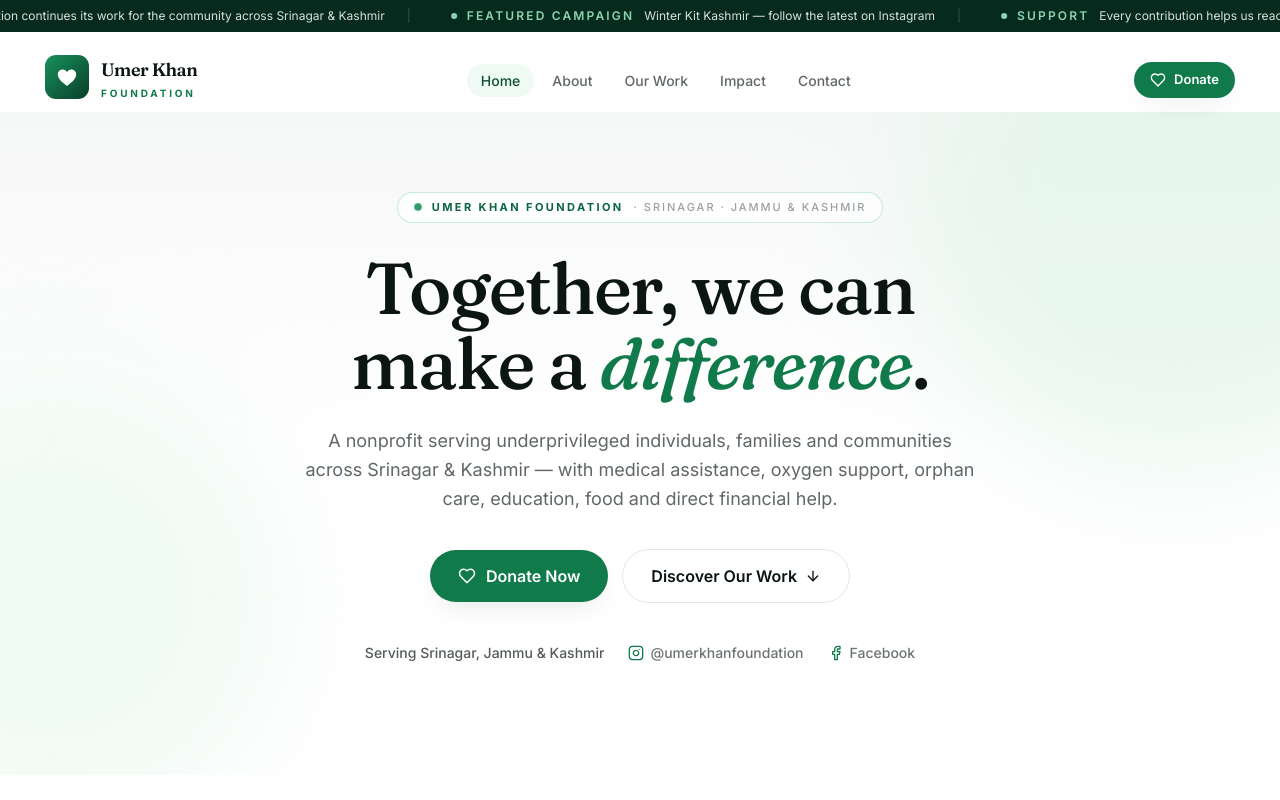
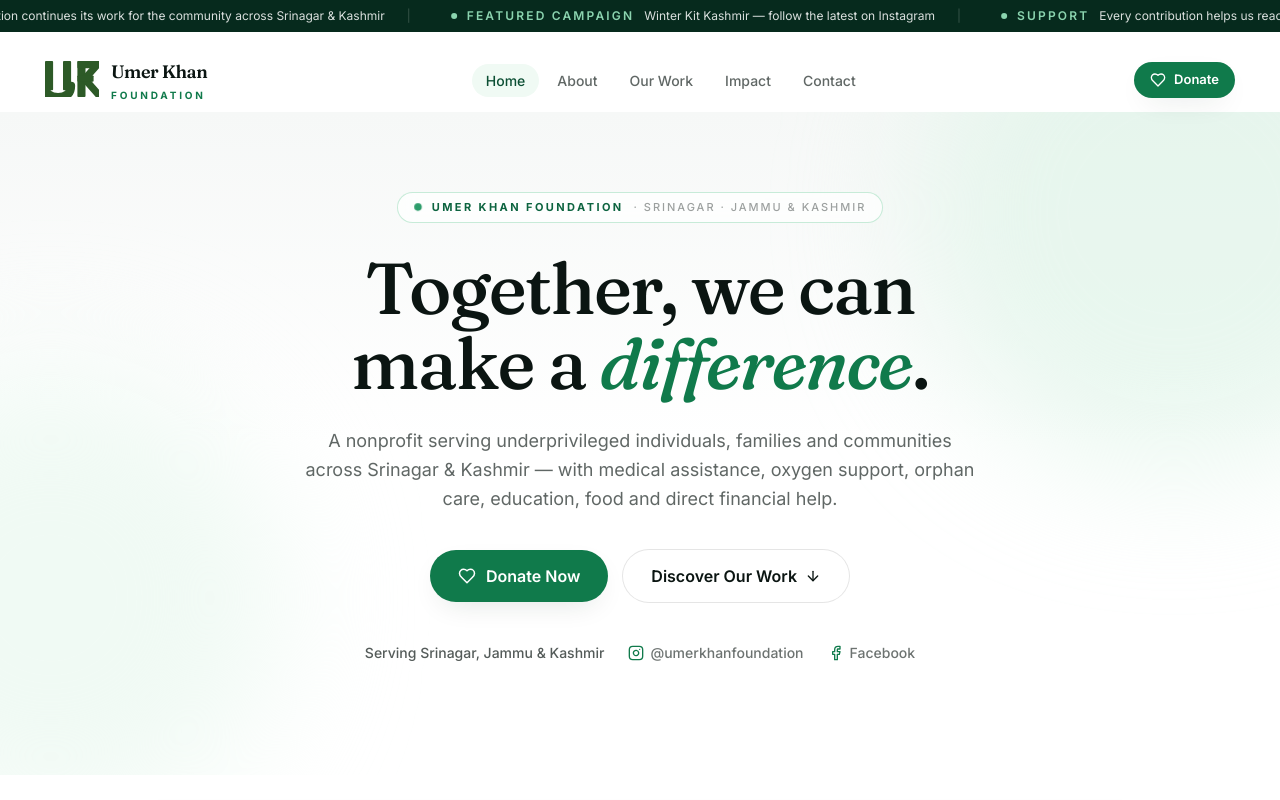
Before and after one commit to zaidqurieshi/umerkhanfoundation-website, a React (Vite) app: page / in a window 1280 px wide. Shown: the top 800 px of the page. Built offline with nearby package versions, Linux system fonts and the light colour scheme.

Commit message:
Update website

```diff
--- a/src/components/ui/Logo.jsx
+++ b/src/components/ui/Logo.jsx
@@ -1,26 +1,60 @@
 /**
  * Brand mark & wordmark.
  *
- * NOTE: The foundation's official logo image isn't publicly retrievable,
- * so this is a clean typographic mark (rounded green tile + heart).
- * To use the real logo: drop `logo.png` into /public and replace the
- * <LogoMark/> SVG below with <img src="/logo.png" alt="Umer Khan Foundation" />.
+ * LogoMark: SVG recreation of the official UKF lettermark —
+ *   a large U on the left, with K and F formed by two horizontal
+ *   bars crossing a shared vertical stem on the right.
+ *   Transparent background — works on light and dark surfaces.
  */
 
-export function LogoMark({ className = "h-10 w-10" }) {
+export function LogoMark({ className = "h-10 w-10", variant = "dark" }) {
+  const fill = variant === "light" ? "#ffffff" : "#2d5a27"
   return (
-    <svg viewBox="0 0 64 64" className={className} role="img" aria-label="Umer Khan Foundation mark">
-      <defs>
-        <linearGradient id="ukf-mark-gradient" x1="0" y1="0" x2="1" y2="1">
-          <stop offset="0%" stopColor="#17925b" />
-          <stop offset="100%" stopColor="#0a3d2a" />
-        </linearGradient>
-      </defs>
-      <rect width="64" height="64" rx="16" fill="url(#ukf-mark-gradient)" />
+    <svg
+      viewBox="0 0 120 80"
+      className={className}
+      role="img"
+      aria-label="UKF — Umer Khan Foundation"
+      fill="none"
+      xmlns="http://www.w3.org/2000/svg"
+    >
+      {/* ── U ── thick U shape: two legs + curved base */}
+      {/* Left leg */}
+      <rect x="0" y="0" width="18" height="65" rx="2" fill={fill} />
+      {/* Right leg of U */}
+      <rect x="40" y="0" width="18" height="65" rx="2" fill={fill} />
+      {/* Curved base joining the two legs */}
       <path
-        d="M32 45C23.4 38.9 18.6 33.6 18.6 28.4c0-4.1 3.1-7.2 7-7.2 2.7 0 5.1 1.6 6.4 4 1.3-2.4 3.7-4 6.4-4 3.9 0 7 3.1 7 7.2 0 5.2-4.8 10.5-13.4 16.6Z"
-        fill="#fff"
+        d="M0 55 Q0 80 29 80 Q58 80 58 55"
+        stroke={fill}
+        strokeWidth="18"
+        strokeLinecap="round"
+        fill="none"
       />
+
+      {/* ── K & F share a vertical stem ── */}
+      {/* Shared vertical stem */}
+      <rect x="72" y="0" width="18" height="80" rx="2" fill={fill} />
+
+      {/* K — upper diagonal arm (top-right) */}
+      <path
+        d="M90 38 L120 4"
+        stroke={fill}
+        strokeWidth="16"
+        strokeLinecap="round"
+      />
+      {/* K — lower diagonal arm (bottom-right) */}
+      <path
+        d="M90 42 L120 76"
+        stroke={fill}
+        strokeWidth="16"
+        strokeLinecap="round"
+      />
+
+      {/* F — top horizontal bar (shared with K top arm start) */}
+      <rect x="72" y="0" width="46" height="16" rx="2" fill={fill} />
+      {/* F — middle horizontal bar */}
+      <rect x="72" y="32" width="36" height="14" rx="2" fill={fill} />
     </svg>
   )
 }
@@ -29,7 +63,10 @@
   const isLight = variant === "light"
   return (
     <span className={`inline-flex items-center gap-3 ${className}`}>
-      <LogoMark className="h-10 w-10 shrink-0 sm:h-11 sm:w-11" />
+      <LogoMark
+        className="h-8 w-auto shrink-0 sm:h-9"
+        variant={variant}
+      />
       <span className="flex flex-col leading-none">
         <span
           className={`font-display text-[17px] font-semibold tracking-tight sm:text-lg ${
```
Also changed, not shown: public/logo-mark.png (added), public/logo.png (added).
